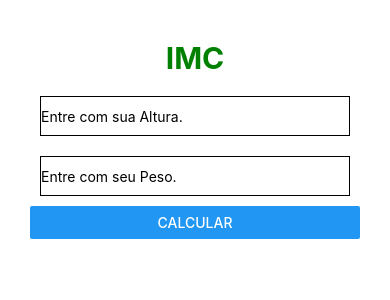
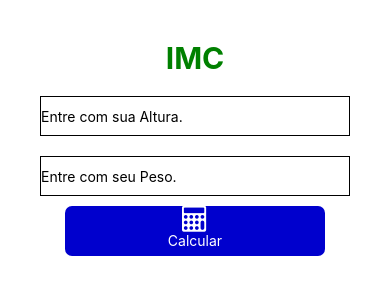
Before and after one commit to Wil-g2/imcReactNative, a React Native app: screen / in a window 390 px wide. Shown: the top 300 px of the page. Built offline with nearby package versions, Linux system fonts and the light colour scheme.

Commit message:
ajuste layout

```diff
--- a/App.js
+++ b/App.js
@@ -1,5 +1,5 @@
 import React from 'react';
-import { StyleSheet, Text, View, TextInput, Button, Alert, ScrollView } from 'react-native';
+import { StyleSheet, Text, View, TextInput, Button, Alert, ScrollView, TouchableOpacity } from 'react-native';
 import Icon from 'react-native-vector-icons/FontAwesome';
 
 export default class App extends React.Component {
@@ -31,8 +31,9 @@ export default class App extends React.Component {
       msg.imc = `${imc} Obesidade III (mórbida)!`;
     }
 
+    msg.peso =  '';
+    msg.altura = '';
     this.setState(msg);
-
   }
 
   render() {
@@ -40,16 +41,14 @@ export default class App extends React.Component {
       <View style={styles.container}>
         <ScrollView style={styles.content}>
           <Text style={styles.textField}>IMC</Text>
-          <TextInput style={styles.input} keyboardType='numeric' placeholder="Entre com sua Altura." onChangeText={(altura) => {this.setState({altura})} }/>
-          <TextInput style={styles.input} keyboardType='numeric' placeholder="Entre com seu Peso."  onChangeText={(peso) => {this.setState({peso})}}/>
-          <Button style={styles.button} title="Calcular" onPress={this.Calcular}
-            icon={<Icon
-                  name='calculator'
-                  size={15}
-                  color='white'
-            />}
-            iconRight
-          />
+          <TextInput style={styles.input} value={this.state.altura} keyboardType='numeric' placeholder="Entre com sua Altura." onChangeText={(altura) => {this.setState({altura})} } clearButtonMode="always"/>
+          <TextInput style={styles.input} value={this.state.peso} keyboardType='numeric' placeholder="Entre com seu Peso."  onChangeText={(peso) => {this.setState({peso})}} clearButtonMode="always"/>
+          <TouchableOpacity style={styles.button} title="Calcular" onPress={this.Calcular}>
+            <View style={styles.viewButton}>
+              <Icon name="calculator" size={26} color="white"/>
+              <Text style={styles.textButton}>Calcular</Text>
+            </View>
+          </TouchableOpacity>
           <Text style={styles.result}>{this.state.imc}</Text>
         </ScrollView>
       </View>
@@ -86,11 +85,21 @@ const styles = StyleSheet.create({
 
   button: {
     alignSelf:'center',
-    flex:1,
-    borderRadius: 30
+    borderRadius: 7,
+    backgroundColor:"#0000CD"
   },
   content: {
     padding:10,
     margin:20
+  },
+  viewButton:{
+    width:260,
+    height:50,
+    textAlign: 'center',
+    alignItems: 'center',
+  },
+  textButton: {
+    textAlign: 'center',
+    color: 'white'
   }
 });
--- a/package.json
+++ b/package.json
@@ -9,7 +9,8 @@
   "dependencies": {
     "expo": "^31.0.2",
     "react": "16.5.0",
-    "react-native": "https://github.com/expo/react-native/archive/sdk-31.0.0.tar.gz"
+    "react-native": "https://github.com/expo/react-native/archive/sdk-31.0.0.tar.gz",
+    "react-native-elements": "^1.0.0-beta7"
   },
   "devDependencies": {
     "babel-preset-expo": "^5.0.0"
```
Also changed, not shown: 1 other file (tests, documents, lock files or other folders).
